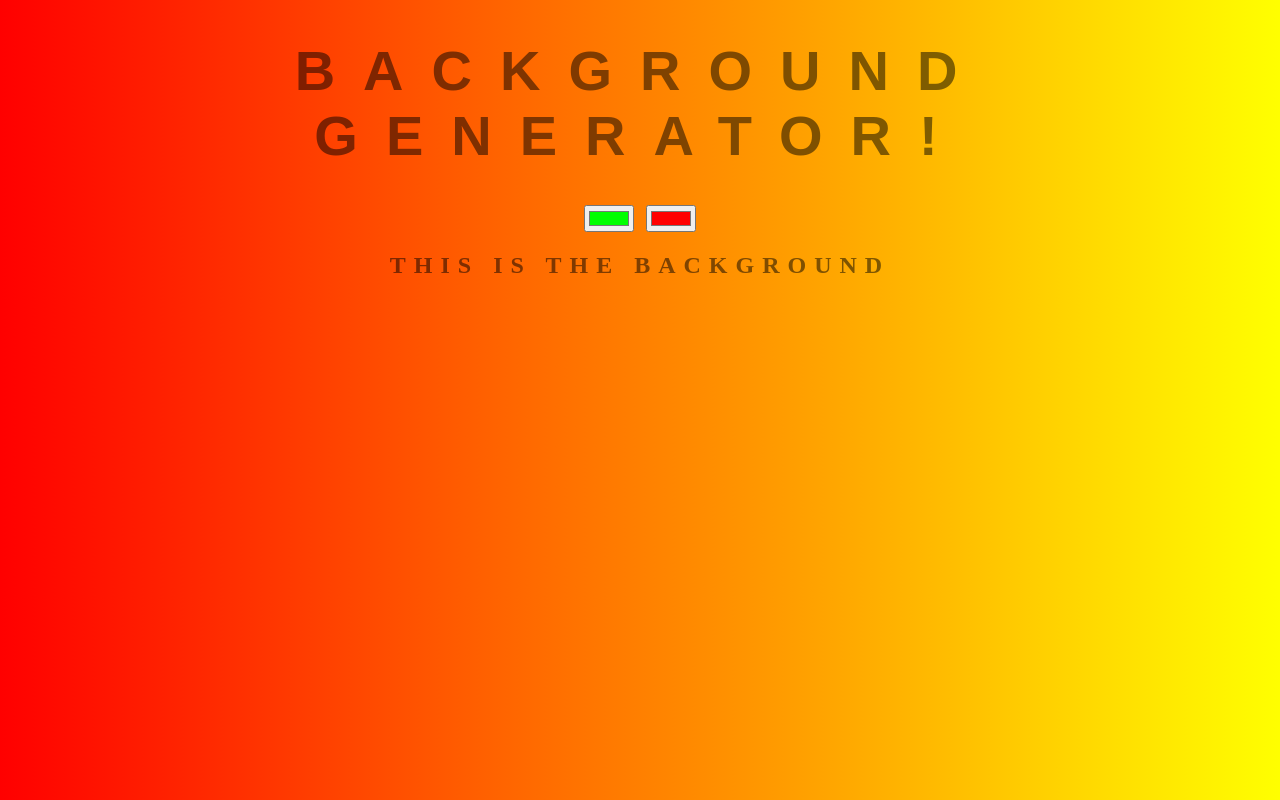
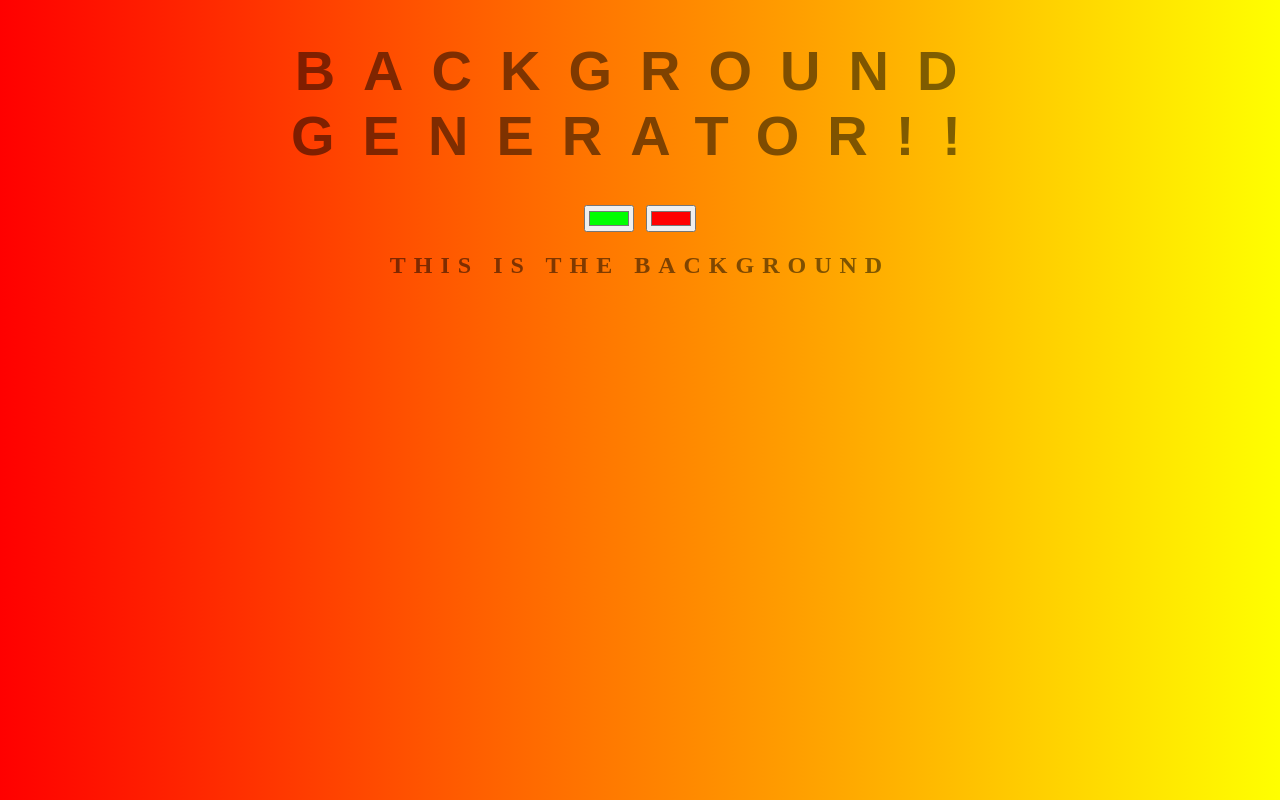
Before and after one commit to Maria-3T/background-generator, a plain HTML site: page index.html in a window 1280 px wide. Drawn offline with Linux system fonts and the light colour scheme.

Commit message:
added exclamation

```diff
--- a/index.html
+++ b/index.html
@@ -5,7 +5,7 @@
 	<link rel="stylesheet" type="text/css" href="style.css">
 </head>
 <body id="gradient">
-	<h1>Background Generator!</h1>
+	<h1>Background Generator!!</h1>
 	<input class="color1" type="color" name="color1" value="#00ff00">
 	<input class="color2" type="color" name="color2" value="#ff0000">
 	<h2>This is the background</h2>
```
